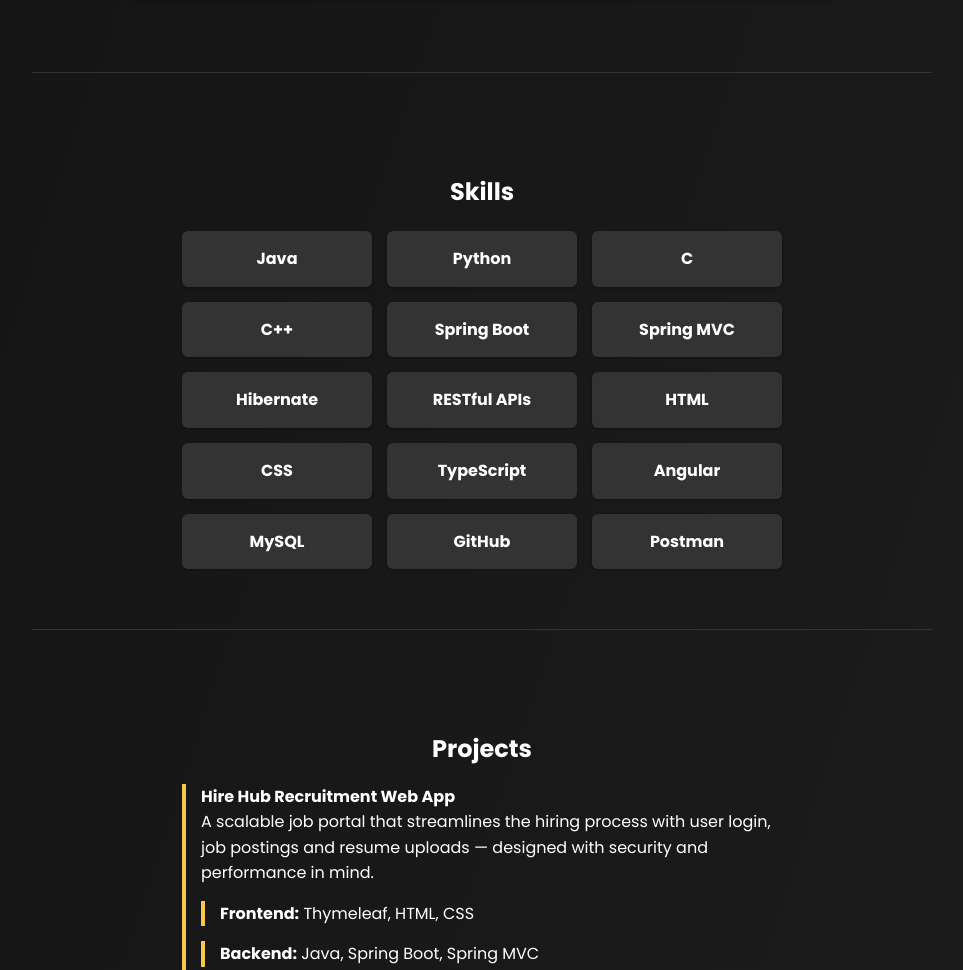
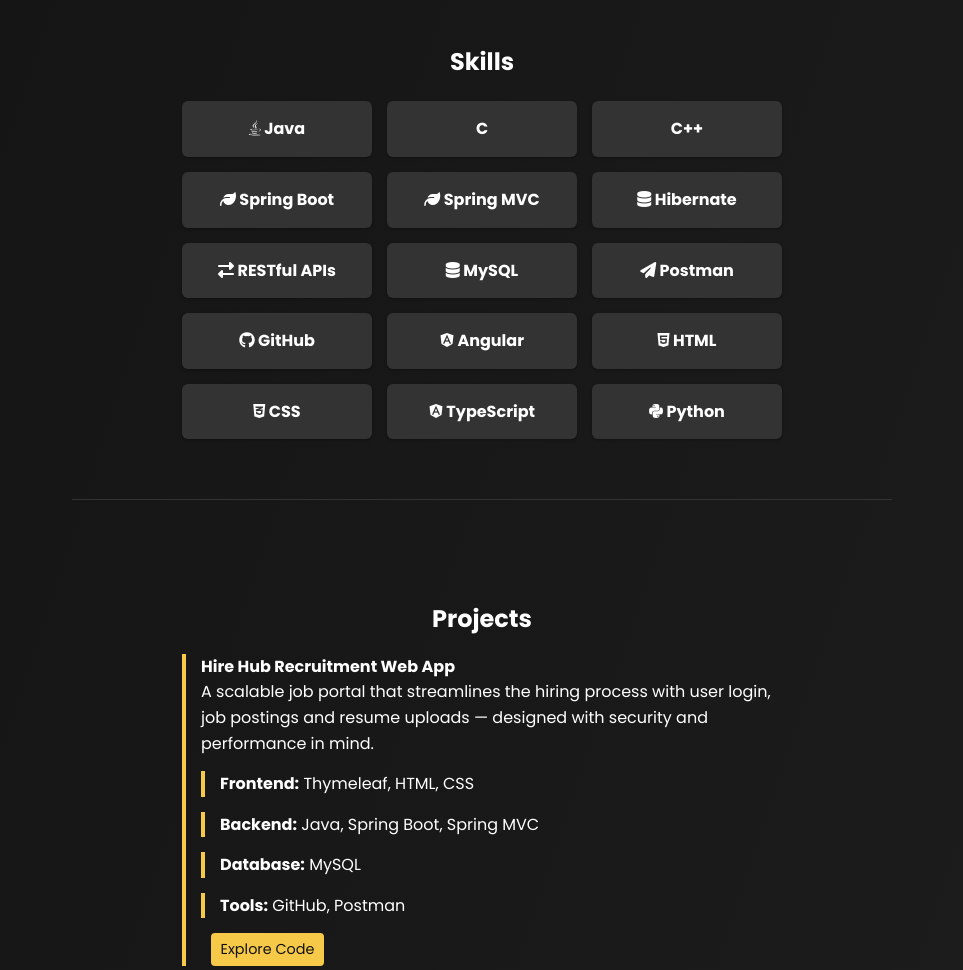
Before and after one commit to yokeshbl/yokeshbl-portfolio, a plain HTML site: page index.html in a window 1280 px wide. Shown: the part 1293-2263 px from the top of the page, without its empty margins (158-1121 px from the left). Drawn offline with Linux system fonts and the light colour scheme.

Commit message:
enhanced

```diff
--- a/index.html
+++ b/index.html
@@ -4,6 +4,7 @@
 <head>
     <meta charset="UTF-8" />
     <meta name="viewport" content="width=device-width, initial-scale=1.0" />
+    <link rel="stylesheet" href="https://cdnjs.cloudflare.com/ajax/libs/font-awesome/6.5.1/css/all.min.css">
     <title>Yokesh BL | Portfolio</title>
     <style>
         @import url('https://fonts.googleapis.com/css2?family=Poppins:wght@400;500;600;700&display=swap');
@@ -394,8 +395,7 @@
 
 <section class="hero reveal">
     <h2>Hello, I'm Yokesh 👋</h2>
-    <p>Aspiring Software Developer focused on backend systems and full-stack applications using Java, Spring
-        Boot, and Angular. Driven to build robust, scalable applications with clean, efficient code.</p>
+    <p>Architecting the Future of Web: Building Robust Backend Solutions with Java and Spring Boot.</p>
 </section>
 
 <section id="about" class="reveal">
@@ -407,7 +407,7 @@
     </style>
     <div class="about-content">
         <p class="about-paragraph">
-            A Software Developer with practical experience in Java, Spring Boot, Hibernate, and RESTful APIs, I am adept at building web applications and optimizing backend systems. During my internship at Systemic Altruism, I contributed to optimizing backend APIs, improving page load speed and enhancing user experience. Holding a Bachelor of Commerce degree in Information Systems Management, I am passionate about creating efficient and scalable software solutions and eager to contribute my skills to challenging projects.
+            I'm a Software Developer who thrives on architecting and optimizing backend systems. Leveraging my expertise in Java, Spring Boot, Hibernate, and RESTful APIs, I build high-performance web applications from the ground up. At Systemic Altruism, I was instrumental in a key project, where my work on backend API optimization significantly boosted page load speed and overall user satisfaction. With a solid foundation in Information Systems Management, I am a firm believer in the power of clean code and efficient design to create scalable and innovative software solutions.
         </p>
     </div>
 </section>
@@ -428,29 +428,70 @@
             </ul>
         </div>
     </div>
-</section>
-
 <section id="skills" class="reveal">
     <h2>Skills</h2>
     <div class="skills-container">
-        <div class="skill-item">Java</div>
-        <div class="skill-item">Python</div>
-        <div class="skill-item">C</div>
-        <div class="skill-item">C++</div>
-        <div class="skill-item">Spring Boot</div>
-        <div class="skill-item">Spring MVC</div>
-        <div class="skill-item">Hibernate</div>
-        <div class="skill-item">RESTful APIs</div>
-        <div class="skill-item">HTML</div>
-        <div class="skill-item">CSS</div>
-        <div class="skill-item">TypeScript</div>
-        <div class="skill-item">Angular</div>
-        <div class="skill-item">MySQL</div>
-        <div class="skill-item">GitHub</div>
-        <div class="skill-item">Postman</div>
+        <div class="skill-item">
+            <i class="fab fa-java"></i>
+            <span>Java</span>
+        </div>
+        <div class="skill-item">
+            <span>C</span>
+        </div>
+        <div class="skill-item">
+            <span>C++</span>
+        </div>
+        <div class="skill-item">
+            <i class="fas fa-leaf"></i>
+            <span>Spring Boot</span>
+        </div>
+        <div class="skill-item">
+            <i class="fas fa-leaf"></i>
+            <span>Spring MVC</span>
+        </div>
+        <div class="skill-item">
+            <i class="fas fa-database"></i>
+            <span>Hibernate</span>
+        </div>
+        <div class="skill-item">
+            <i class="fas fa-exchange-alt"></i>
+            <span>RESTful APIs</span>
+        </div>
+        <div class="skill-item">
+            <i class="fas fa-database"></i>
+            <span>MySQL</span>
+        </div>
+        <div class="skill-item">
+            <i class="fas fa-paper-plane"></i>
+            <span>Postman</span>
+        </div>
+        <div class="skill-item">
+            <i class="fab fa-github"></i>
+            <span>GitHub</span>
+        </div>
+
+        <div class="skill-item">
+            <i class="fab fa-angular"></i>
+            <span>Angular</span>
+        </div>
+        <div class="skill-item">
+            <i class="fab fa-html5"></i>
+            <span>HTML</span>
+        </div>
+        <div class="skill-item">
+            <i class="fab fa-css3-alt"></i>
+            <span>CSS</span>
+        </div>
+        <div class="skill-item">
+            <i class="fab fa-angular"></i>
+            <span>TypeScript</span>
+        </div>
+<div class="skill-item">
+            <i class="fab fa-python"></i>
+            <span>Python</span>
+        </div>
     </div>
 </section>
-
 <section id="projects" class="projects reveal">
     <h2>Projects</h2>
     <ul>
```
